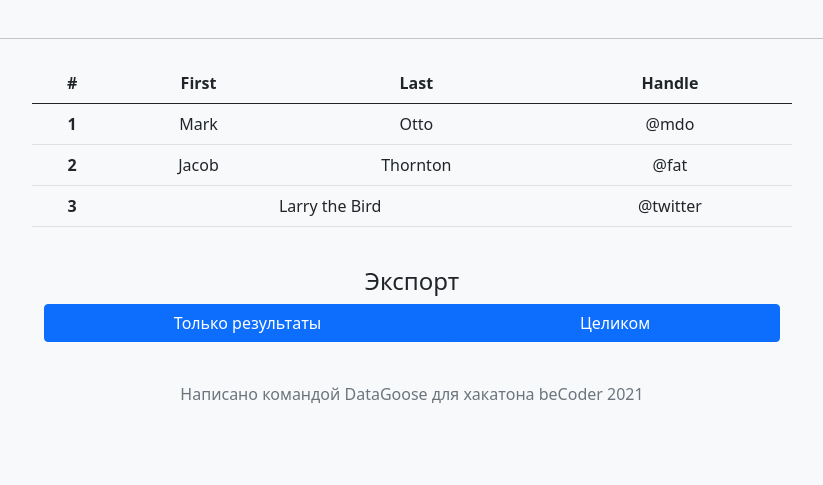
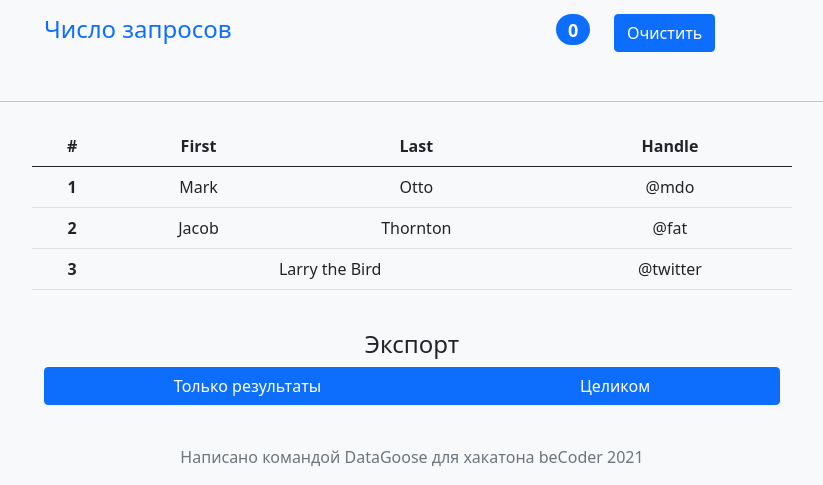
Before and after one commit to Siella/alloy_building, a Flask app: page / in a window 1280 px wide, after a click on "История запросов". Shown: the part 318-803 px from the top of the page, without its empty margins (228-1051 px from the left). Before the commit the page ends 721 px from the top, so only its background shows below. Run offline with Flask 2, Linux system fonts and the light colour scheme.

Commit message:
Added history size

```diff
--- a/web/templates/history.html
+++ b/web/templates/history.html
@@ -1,4 +1,17 @@
 {% block history %}
+    <div class="row my-3">
+        <div class="col-2"></div>
+        <div class="col-6">
+        <h4 class="d-flex justify-content-between align-items-center mb-3">
+            <span class="text-primary">Число запросов</span>
+            <span class="badge bg-primary rounded-pill" id="columnCounter">0</span>
+        </h4>
+        </div>
+        <div class="col-2">
+                <button class="btn btn-primary" id="historyClear">Очистить</button>
+        </div>
+        <div class="col-2"></div>
+    </div>
     {% with id="historyTable" %}
         {% include "table.html" %}
     {% endwith %}
```
